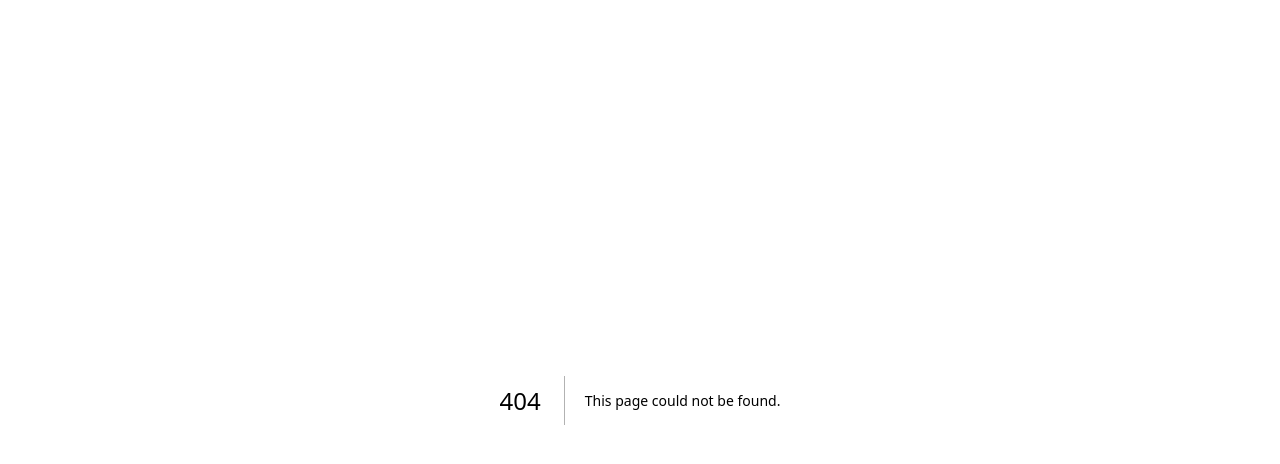
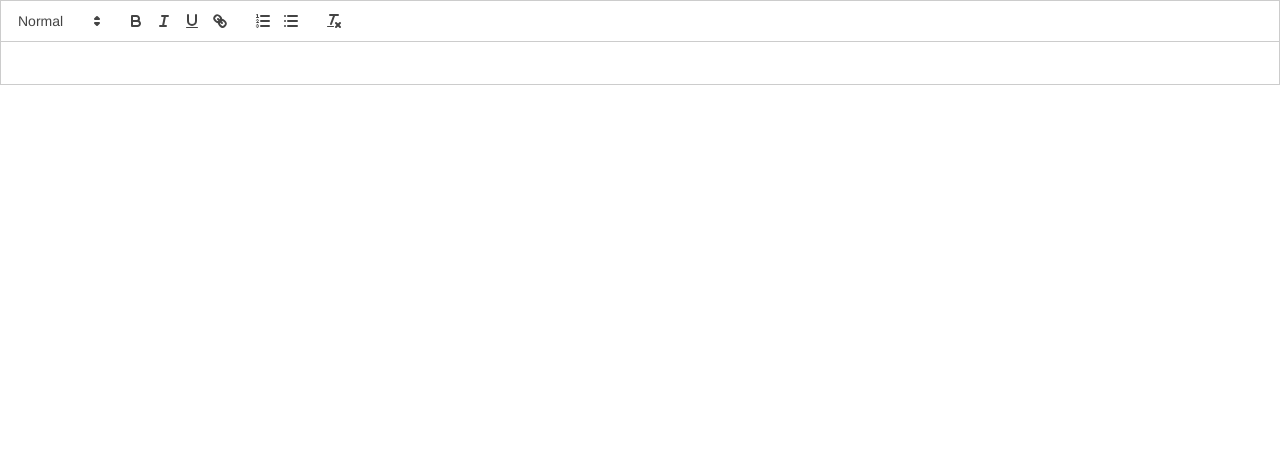
Before and after one commit to Literesults/shap-shap-waitlist, a Next.js app: page /richtext in a window 1280 px wide. Before the commit this address had no page. Shown: the top 464 px of the page. Built offline with nearby package versions, Linux system fonts and the light colour scheme.

Commit message:
testing npm rich text

```diff
--- /dev/null
+++ b/app/richtext/page.jsx
@@ -0,0 +1,13 @@
+'use client';
+import React, { useState } from 'react';
+import ReactQuill from 'react-quill';
+import 'react-quill/dist/quill.snow.css';
+
+function page() {
+  const [value, setValue] = useState('');
+  return (
+    <ReactQuill theme="snow" value={value} onChange={setValue} />
+  )
+}
+
+export default page
--- a/package.json
+++ b/package.json
@@ -9,8 +9,8 @@
     "lint": "next lint"
   },
   "dependencies": {
+    "aos": "^3.0.0-beta.6",
     "autoprefixer": "10.4.14",
-    "aos": "^3.0.0-beta.6",
     "axios": "^1.3.5",
     "eslint": "8.46.0",
     "eslint-config-next": "13.4.12",
@@ -19,6 +19,7 @@
     "react": "18.2.0",
     "react-dom": "18.2.0",
     "react-icons": "^4.8.0",
+    "react-quill": "^2.0.0",
     "tailwindcss": "3.3.3"
   }
 }
```
Also changed, not shown: 1 other file (tests, documents, lock files or other folders).
